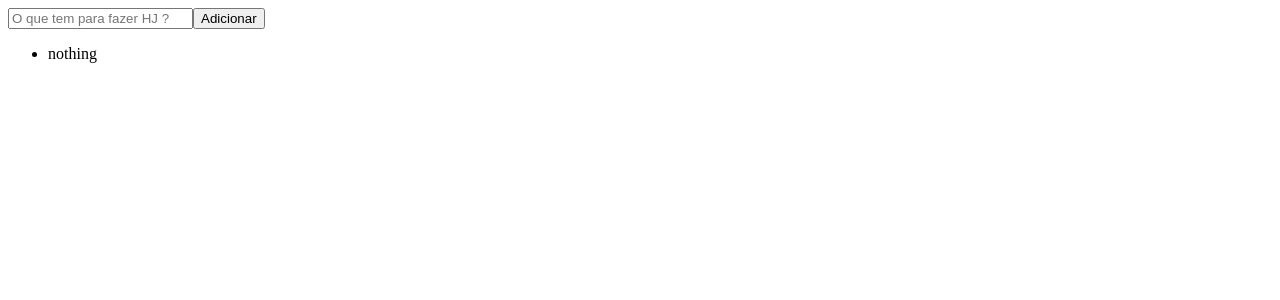
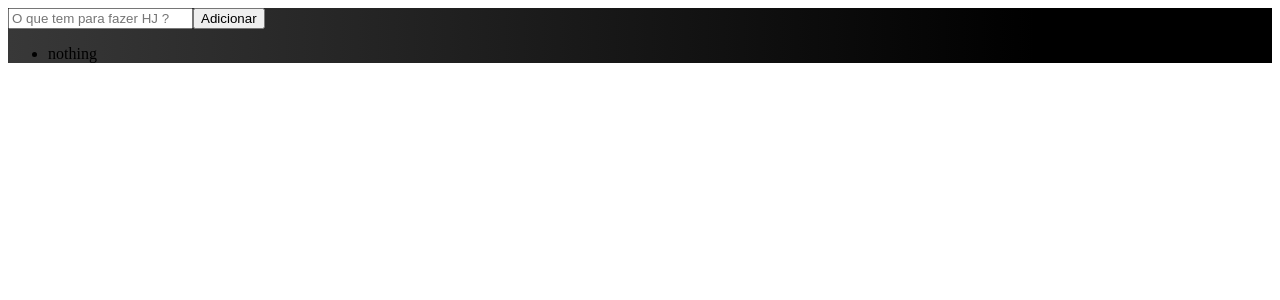
Before and after one commit to GuilhermeFPereira/listaDeTarefas, a React (Vite) app: page / in a window 1280 px wide. Shown: the top 300 px of the page. Built offline with nearby package versions, Linux system fonts and the light colour scheme.

Commit message:
iniciando o css

```diff
--- a/package.json
+++ b/package.json
@@ -12,6 +12,7 @@
   "dependencies": {
     "react": "^18.2.0",
     "react-dom": "^18.2.0",
+    "styled-components": "^6.0.0",
     "uuid": "^9.0.0"
   },
   "devDependencies": {
--- a/src/App.jsx
+++ b/src/App.jsx
@@ -1,6 +1,8 @@
 
 import React, { useState } from 'react' // funcao de criar uma variavel que vai ser mostrado na tela, toda vez que eu altere essa variavel, ela fica visivel na tela
 import { v4 as uuid } from 'uuid' // ele eh uma funcao, soh de chamar ele, ja cria um Id aleatorio
+
+import { Container } from './styles.js'
 
 function App() {
  // Código JavaScript
@@ -24,7 +26,7 @@
   return (
     // Fragment <></>
     <>
-      <div>
+      <Container>
         <input onChange={inputChange} placeholder="O que tem para fazer HJ ?"/>
         <button onClick={clickButton} >Adicionar</button>
 
@@ -35,7 +37,7 @@
             ))
           }
         </ul>
-      </div>
+      </Container>
 
     </>
   )
--- /dev/null
+++ b/src/styles.js
@@ -0,0 +1,6 @@
+import styled from 'styled-components'
+
+export const Container = styled.div`
+    background: linear-gradient(90deg, #383838 0%, #000000 81.25%);
+
+`
```
Also changed, not shown: 1 other file (tests, documents, lock files or other folders).
